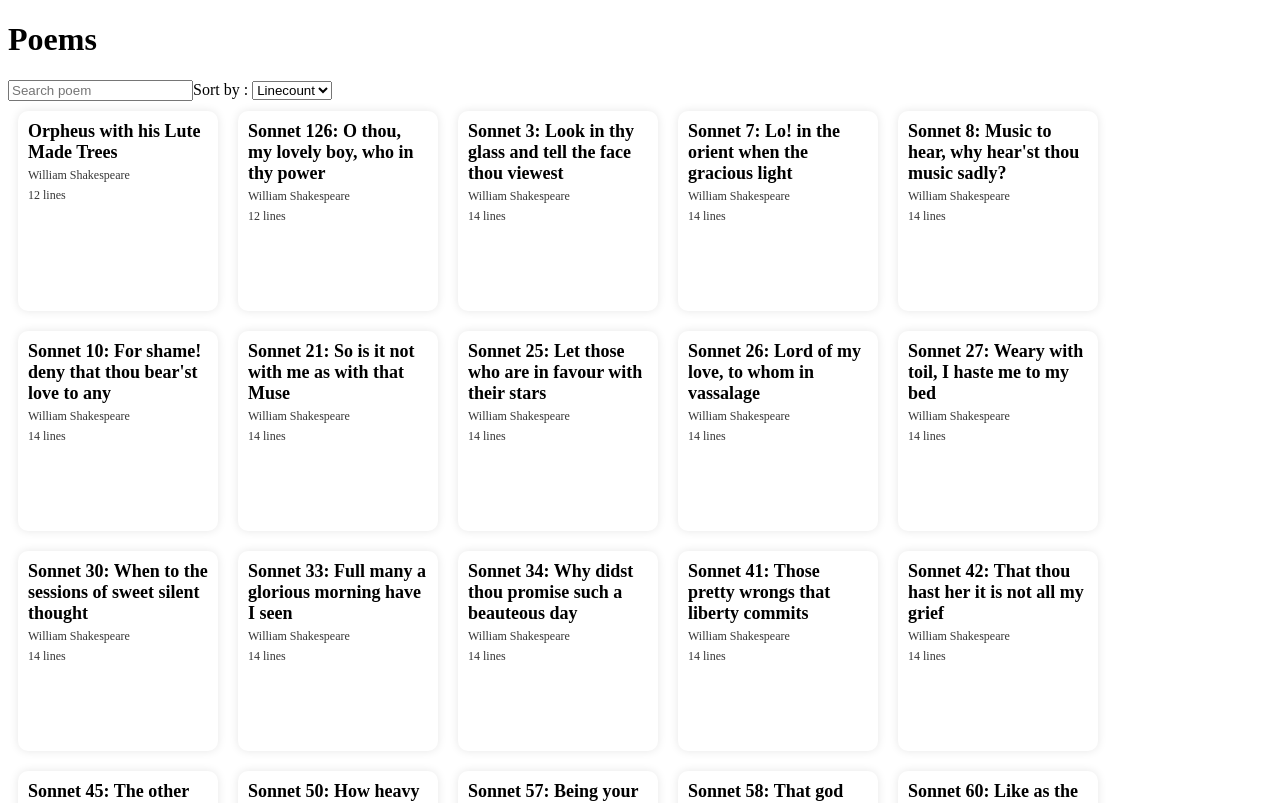
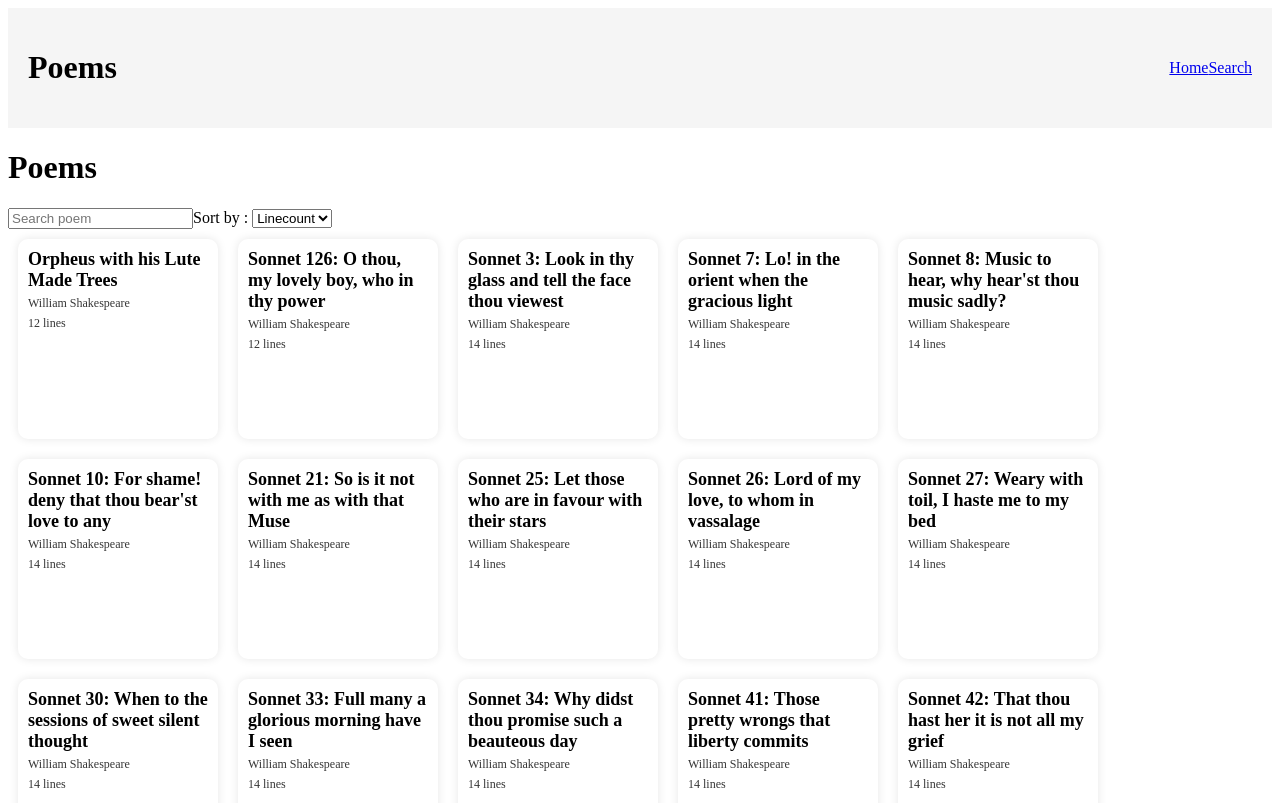
Before and after one commit to WilfriedEugster/programmation_web_projet_S4, a Vue app: page /search in a window 1280 px wide. Shown: the top 803 px of the page. Built offline with nearby package versions, Linux system fonts and the light colour scheme.

Commit message:
feat: routing

```diff
--- a/src/App.vue
+++ b/src/App.vue
@@ -1,58 +1,11 @@
 <template>
-  <div>
-    <h1>Poems</h1>
-    <div id="gallery-options">
-      <input type="text" v-model="search" placeholder="Search poem" />
-      <label for="poem-sort">Sort by : </label>
-      <select v-model="poemsSortBy" id="poem-sort">
-        <option value="linecount">Linecount</option>
-        <option value="author">Author</option>
-        <option value="title">Title</option>
-      </select>
-    </div>
-    <div id="poem-gallery">
-      <PoemCard
-        v-for="poem in filteredPoemsData"
-        :key="poem.id"
-        :title="poem.title"
-        :author="poem.author"
-        :linecount="poem.linecount"
-      />
-    </div>
+  <div id="app">
+    <Header />
+    <RouterView />
   </div>
 </template>
 
 <script setup>
-import { ref, computed } from 'vue'
-import poemsData from './William Shakespeare.json'
-import PoemCard from './components/PoemCard.vue'
-
-const search = ref('')
-const poemsSortBy = ref('linecount')
-
-const filteredPoemsData = computed(() => {
-  let result = poemsData.filter(
-    (poem) => poem.title.toLowerCase().includes(search.value.toLowerCase())
-  )
-  result = result.toSorted((a, b) => {
-    if (poemsSortBy.value === 'linecount') {
-      // linecount can be null
-      return (a.linecount || 0) - (b.linecount || 0)
-    } else if (poemsSortBy.value === 'author') {
-      // sort in alphabetical order
-      return a.author.localeCompare(b.author)
-    } else if (poemsSortBy.value === 'title') {
-      // sort in alphabetical order
-      return a.title.localeCompare(b.title)
-    }
-  })
-  return result
-})
+import { RouterView } from "vue-router";
+import Header from "./components/Header.vue";
 </script>
-
-<style scoped>
-#poem-gallery {
-  display: flex;
-  flex-wrap: wrap;
-}
-</style>
--- /dev/null
+++ b/src/components/Header.vue
@@ -0,0 +1,28 @@
+<template>
+<header>
+    <h1>Poems</h1>
+    <nav>
+        <ul>
+            <li><a href="/">Home</a></li>
+            <li><a href="/search">Search</a></li>
+        </ul>
+    </nav>
+</header>
+</template>
+
+<style scoped>
+header {
+  display: flex;
+  justify-content: space-between;
+  align-items: center;
+  padding: 20px;
+  background-color: #f5f5f5;
+}
+nav ul {
+  display: flex;
+  flex-wrap: wrap;
+    list-style: none;
+    padding: 0;
+
+}
+</style>
--- /dev/null
+++ b/src/components/Home.vue
@@ -0,0 +1,5 @@
+<template>
+  <h1>Welcome to Home page</h1>
+</template>
+
+<script setup></script>
--- /dev/null
+++ b/src/components/Search.vue
@@ -0,0 +1,58 @@
+<template>
+  <div>
+    <h1>Poems</h1>
+    <div id="gallery-options">
+      <input type="text" v-model="search" placeholder="Search poem" />
+      <label for="poem-sort">Sort by : </label>
+      <select v-model="poemsSortBy" id="poem-sort">
+        <option value="linecount">Linecount</option>
+        <option value="author">Author</option>
+        <option value="title">Title</option>
+      </select>
+    </div>
+    <div id="poem-gallery">
+      <PoemCard
+        v-for="poem in filteredPoemsData"
+        :key="poem.id"
+        :title="poem.title"
+        :author="poem.author"
+        :linecount="poem.linecount"
+      />
+    </div>
+  </div>
+</template>
+
+<script setup>
+import { ref, computed } from 'vue'
+import poemsData from '../William Shakespeare.json'
+import PoemCard from './PoemCard.vue'
+
+const search = ref('')
+const poemsSortBy = ref('linecount')
+
+const filteredPoemsData = computed(() => {
+  let result = poemsData.filter(
+    (poem) => poem.title.toLowerCase().includes(search.value.toLowerCase())
+  )
+  result = result.toSorted((a, b) => {
+    if (poemsSortBy.value === 'linecount') {
+      // linecount can be null
+      return (a.linecount || 0) - (b.linecount || 0)
+    } else if (poemsSortBy.value === 'author') {
+      // sort in alphabetical order
+      return a.author.localeCompare(b.author)
+    } else if (poemsSortBy.value === 'title') {
+      // sort in alphabetical order
+      return a.title.localeCompare(b.title)
+    }
+  })
+  return result
+})
+</script>
+
+<style scoped>
+#poem-gallery {
+  display: flex;
+  flex-wrap: wrap;
+}
+</style>
--- a/src/main.js
+++ b/src/main.js
@@ -1,4 +1,7 @@
 import { createApp } from 'vue'
 import App from './App.vue'
+import router from "./router/index.js"
 
-createApp(App).mount('#app')
+createApp(App)
+.use(router)
+.mount('#app')
--- /dev/null
+++ b/src/router/index.js
@@ -0,0 +1,14 @@
+import { createRouter, createWebHistory } from "vue-router";
+import Home from "@/components/Home.vue";
+import Search from "@/components/Search.vue";
+
+const routes = [
+  { path: "/", component: Home },
+  { path: "/search", component: Search },
+  { path: "/:pathMatch(.*)", redirect: "/" },
+];
+
+export default createRouter({
+  history: createWebHistory(),
+  routes,
+});
```
